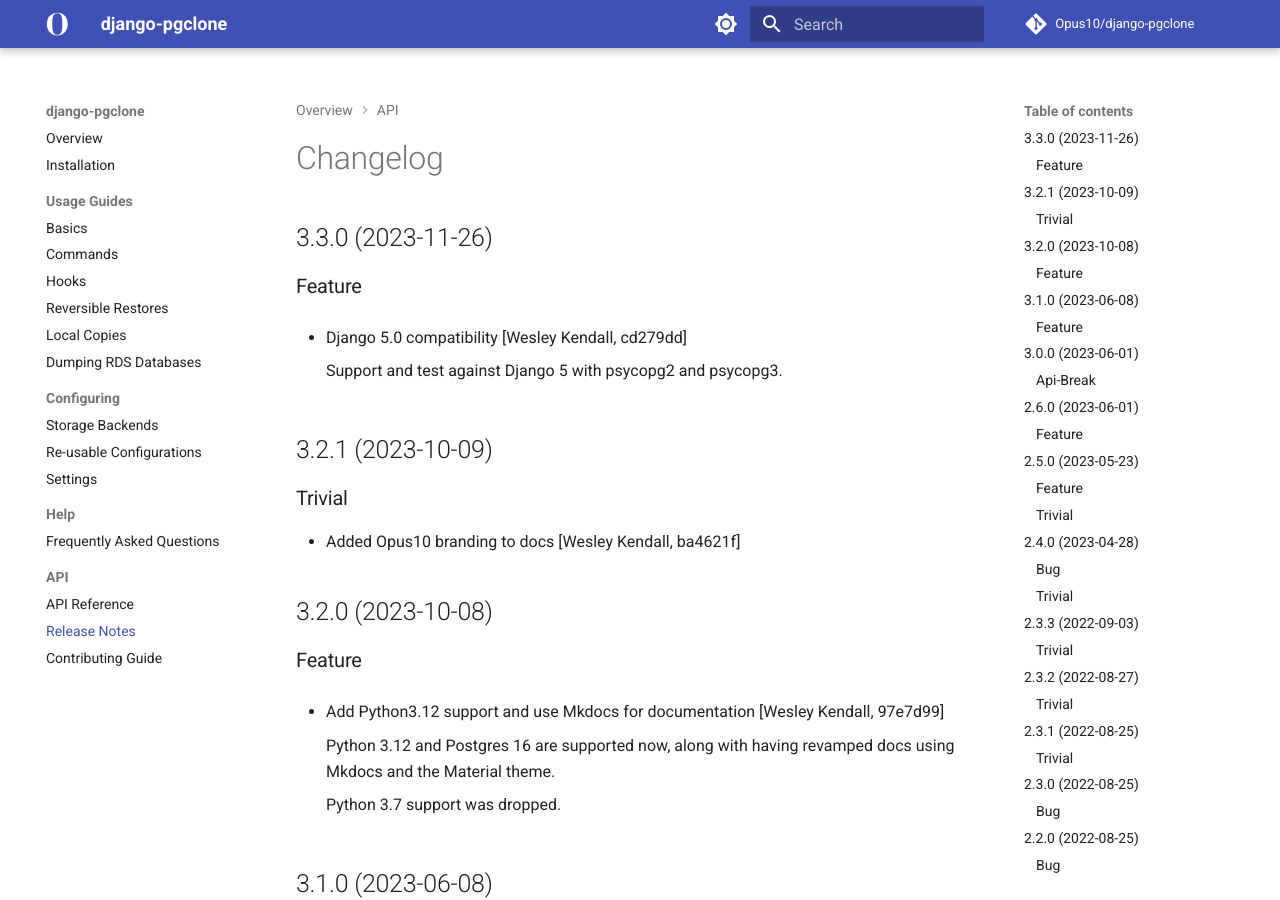
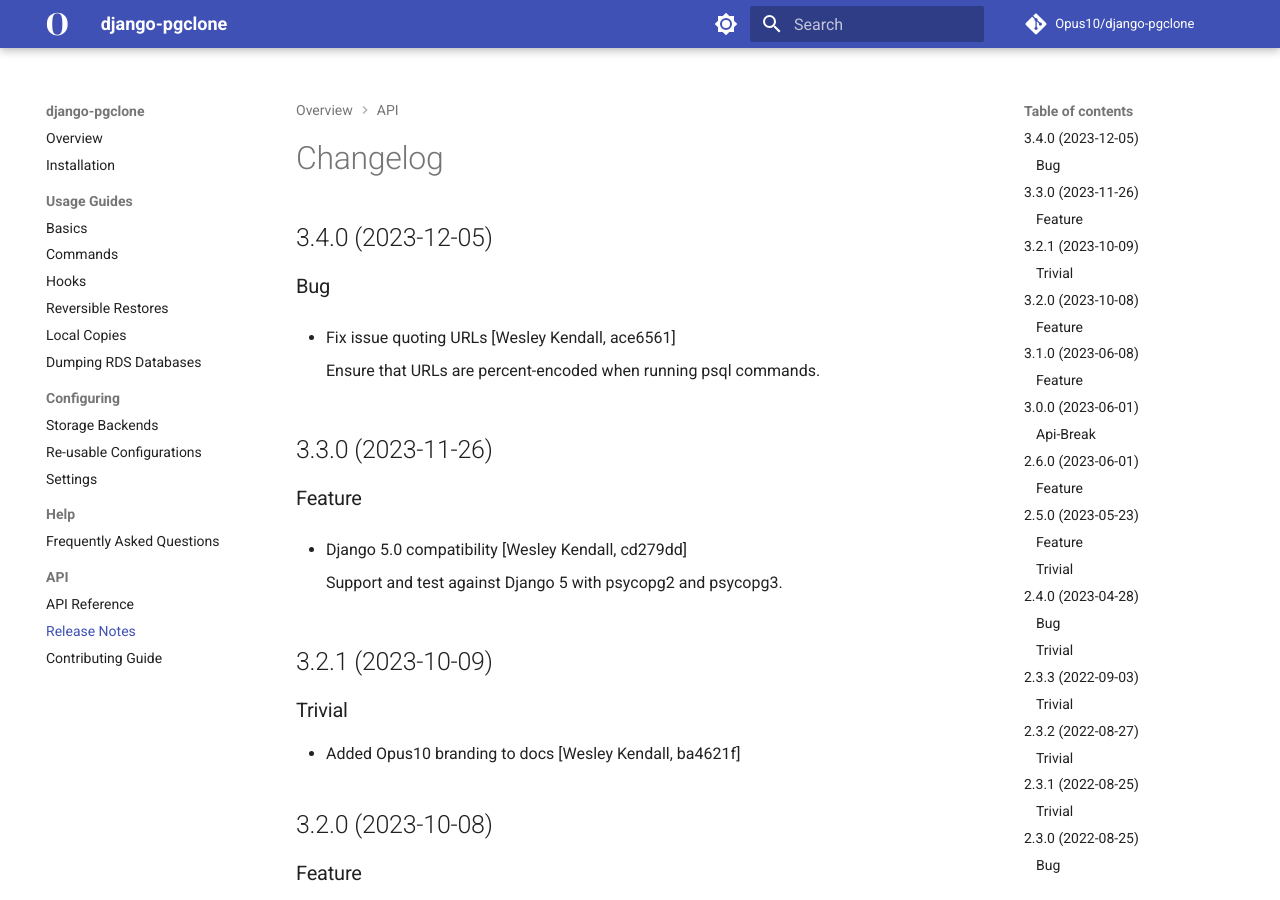
Before and after one commit to Opus10/django-pgclone, an MkDocs documentation site: the page built from docs/release_notes.md, in a window 1280 px wide and 900 px high. Built offline with MkDocs 1.6.1 and Material for MkDocs 9.7.7, drawn with Linux system fonts in a browser that asks for light colours; comment, search, counter and statistics services are not loaded.

Commit message:
Release version 3.4.0 [skip ci]
Type: trivial

```diff
--- a/docs/release_notes.md
+++ b/docs/release_notes.md
@@ -1,4 +1,12 @@
 # Changelog
+
+## 3.4.0 (2023-12-05)
+
+### Bug
+
+  - Fix issue quoting URLs [Wesley Kendall, ace6561]
+
+    Ensure that URLs are percent-encoded when running psql commands.
 
 ## 3.3.0 (2023-11-26)
 
--- a/pyproject.toml
+++ b/pyproject.toml
@@ -29,7 +29,7 @@
 exclude = [
   "*/tests/"
 ]
-version = "3.3.0"
+version = "3.4.0"
 description = "Dump and restore Postgres databases with Django."
 authors = ["Wes Kendall", "Ethan O'Brien"]
 classifiers = [
```
Also changed, not shown: CHANGELOG.md (+8 -0 lines).
